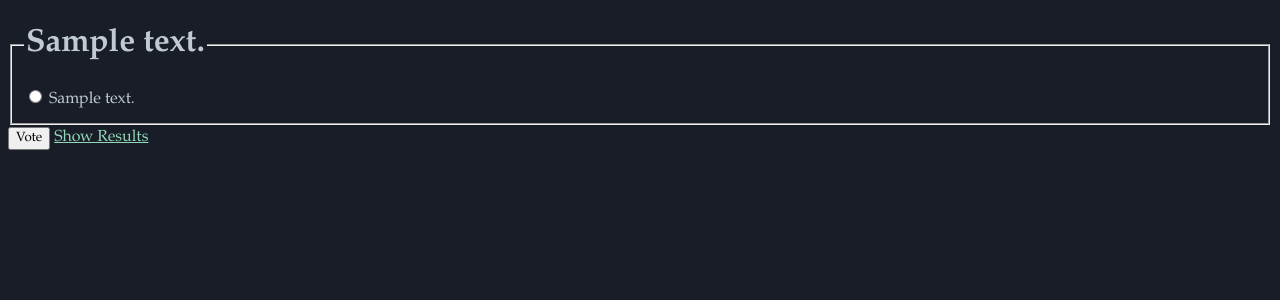
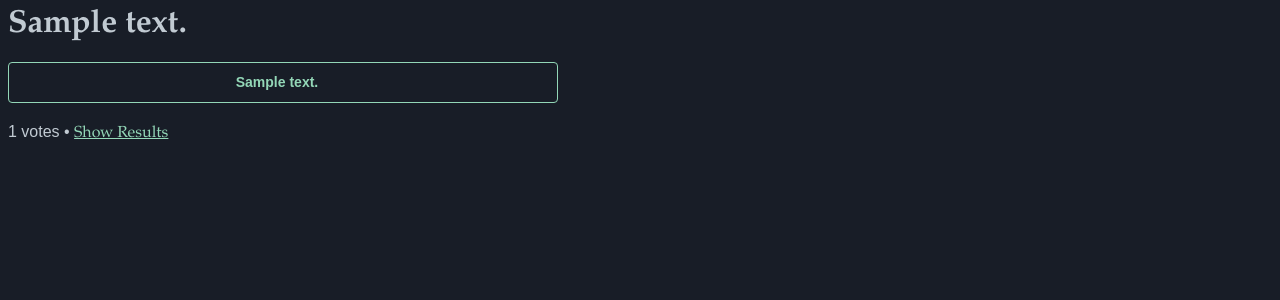
Before and after one commit to travis-mark/pugberus, a Django app: page /polls/1/ in a window 1280 px wide. Shown: the top 300 px of the page. Run offline with Django 4.2, Linux system fonts and the light colour scheme; tables that the repository leaves empty hold one stand-in row (values such as "Sample post").

Commit message:
Update polls CSS

```diff
--- a/polls/models.py
+++ b/polls/models.py
@@ -6,10 +6,8 @@
 class Question(models.Model):
     question_text = models.CharField(max_length=200)
     pub_date = models.DateTimeField('date published')
-
     def __str__(self):
         return self.question_text
-
     @admin.display(
         boolean=True,
         ordering='pub_date',
@@ -18,14 +16,14 @@
     def was_published_recently(self):
         now = timezone.now()
         return now - datetime.timedelta(days=1) <= self.pub_date <= now
+    def votes_total(self):
+        return sum(choice.votes for choice in self.choice_set.all())
 
 class Choice(models.Model):
     question = models.ForeignKey(Question, on_delete=models.CASCADE)
     choice_text = models.CharField(max_length=200)
     votes = models.IntegerField(default=0)
-
     def __str__(self):
         return self.choice_text
-
     def votes_percent(self):
-        return 100 * self.votes / sum(choice.votes for choice in self.question.choice_set.all())
+        return 100 * self.votes / self.question.votes_total()
--- a/polls/templates/polls/detail.html
+++ b/polls/templates/polls/detail.html
@@ -1,17 +1,71 @@
 {% load static %}
 <link rel="stylesheet" href="{% static 'style.css' %}">
 <link rel="icon" type="image/x-icon" href="{% static 'pugberus.png' %}">
+<style>
+    .poll-option {
+        background-color: clear;
+        border-color: var(--link-color);
+        border-radius: 4px;
+        border-style: solid;
+        border-width: 1px;
+        box-sizing: border-box;
+        color: var(--link-color);
+        cursor: pointer;
+        display: block;
+        height: 41px;
+        line-height: 21px;
+        min-height: 41px;
+        padding-bottom: 9px;
+        padding-left: 12px;
+        padding-right: 24px;
+        padding-top: 9px;
+        position: relative;
+        margin-bottom: 8px;
+        max-width: 550px;
+    }
+    .poll-option:hover {
+        background-color: var(--link-color);
+        color: black;
+    }
+    .poll-option-text {
+        font-family: sans-serif;
+        font-kerning: auto;
+        font-size: 14px;
+        font-weight: 600;
+        height: 21px;
+        line-height: 21px;
+        overflow-wrap: break-word;
+        text-align: center;
+        word-break: break-word;
+    }
+</style>
+<script>
+    function setAndSubmit(value) {
+        document.getElementById("choice").value = value;
+        document.getElementById("form").submit();
+    }
+</script>
 
-<form action="{% url 'polls:vote' question.id %}" method="post">
-{% csrf_token %}
-<fieldset>
-    <legend><h1>{{ question.question_text }}</h1></legend>
+<form id="form" action="{% url 'polls:vote' question.id %}" method="post">
+    {% csrf_token %}
+    <h1>{{ question.question_text }}</h1>
     {% if error_message %}<p><strong>{{ error_message }}</strong></p>{% endif %}
+    <input type="hidden" name="choice" id="choice">
     {% for choice in question.choice_set.all %}
-        <input type="radio" name="choice" id="choice{{ forloop.counter }}" value="{{ choice.id }}">
-        <label for="choice{{ forloop.counter }}">{{ choice.choice_text }}</label><br>
+        <div class="poll-option" onclick="setAndSubmit('{{ choice.id }}')">
+            <div class="poll-option-text">{{ choice.choice_text }}</div>
+        </div>
     {% endfor %}
-</fieldset>
-<input type="submit" value="Vote">
-<a href={% url 'polls:results' question.id %}>Show Results</a>
+    <noscript>
+        {% for choice in question.choice_set.all %}
+            <input type="radio" name="choice" id="choice{{ forloop.counter }}" value="{{ choice.id }}">
+            <label for="choice{{ forloop.counter }}">{{ choice.choice_text }}</label><br>
+        {% endfor %}
+        <input type="submit" value="Vote">
+    </noscript>
+    <p>
+        {{question.votes_total}} votes
+        •
+        <a href={% url 'polls:results' question.id %}>Show Results</a>
+    </p>
 </form>
--- a/static/style.css
+++ b/static/style.css
@@ -14,8 +14,11 @@
     -moz-osx-font-smoothing: grayscale
 }
 h1 {
-    margin: 0.6em 0; line-height: 1.1em;
+    margin: 0 0 0.6em 0; line-height: 1.1em;
 }
 a {
     color: var(--link-color);
 }
+p {
+    font-family: sans-serif;
+}
```
Also changed, not shown: polls/templates/polls/results.html (+12 -5 lines).
